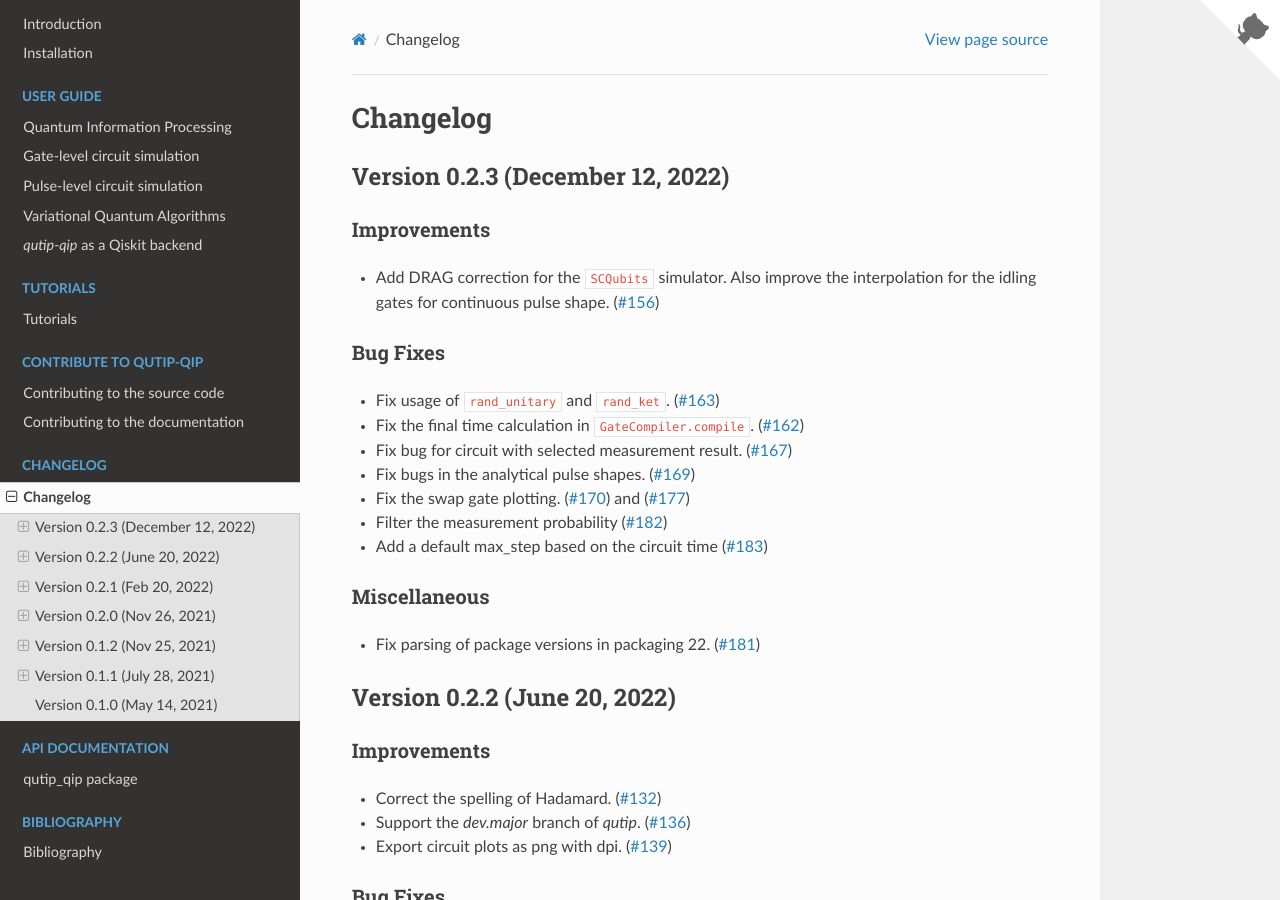
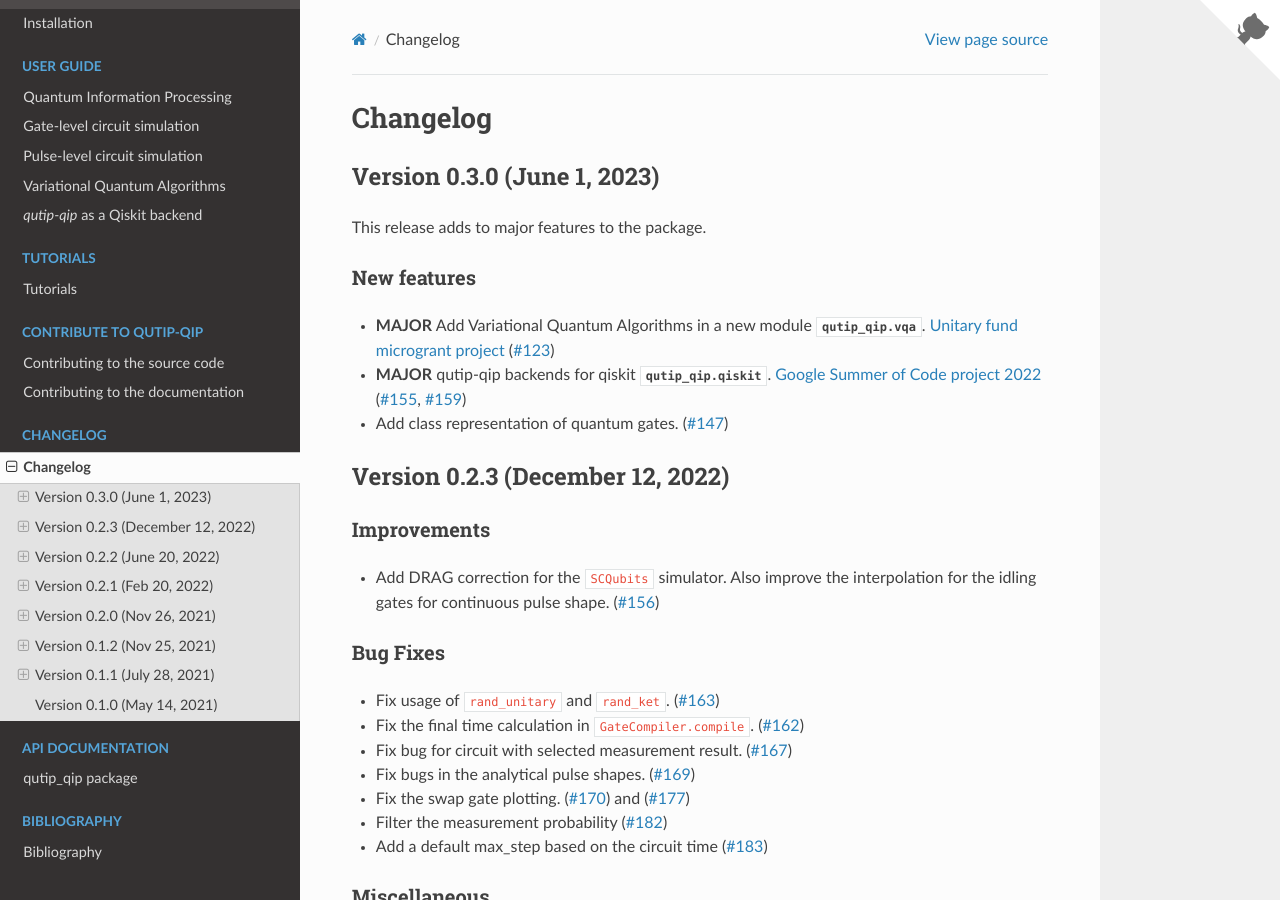
Before and after one commit to qutip/qutip-qip, a Sphinx documentation site: the page built from doc/source/changelog.rst, in a window 1280 px wide and 900 px high. Built offline with Sphinx 7.4.7 and the Read the Docs theme 2.0.0, drawn with Linux system fonts in a browser that asks for light colours.

Commit message:
Update changelog.rst

```diff
--- a/doc/source/changelog.rst
+++ b/doc/source/changelog.rst
@@ -1,6 +1,19 @@
 *********
 Changelog
 *********
+
+
+Version 0.3.0 (June 1, 2023)
+++++++++++++++++++++++++++++
+
+This release adds to major features to the package.
+
+New features
+------------
+- **MAJOR** Add Variational Quantum Algorithms in a new module :obj:`qutip_qip.vqa`. `Unitary fund microgrant project <https://unitary.fund/posts/vqa_in_qutip.html>`_ (`#123 <https://github.com/qutip/qutip-qip/pull/123>`_)
+- **MAJOR** qutip-qip backends for qiskit :obj:`qutip_qip.qiskit`. `Google Summer of Code project 2022 <https://summerofcode.withgoogle.com/archive/2022/projects/jFfaK3Su>`_ (`#155 <https://github.com/qutip/qutip-qip/pull/155>`_, `#159 <https://github.com/qutip/qutip-qip/pull/159>`_)
+- Add class representation of quantum gates. (`#147 <https://github.com/qutip/qutip-qip/pull/123>`_)
+
 
 
 Version 0.2.3 (December 12, 2022)
```
